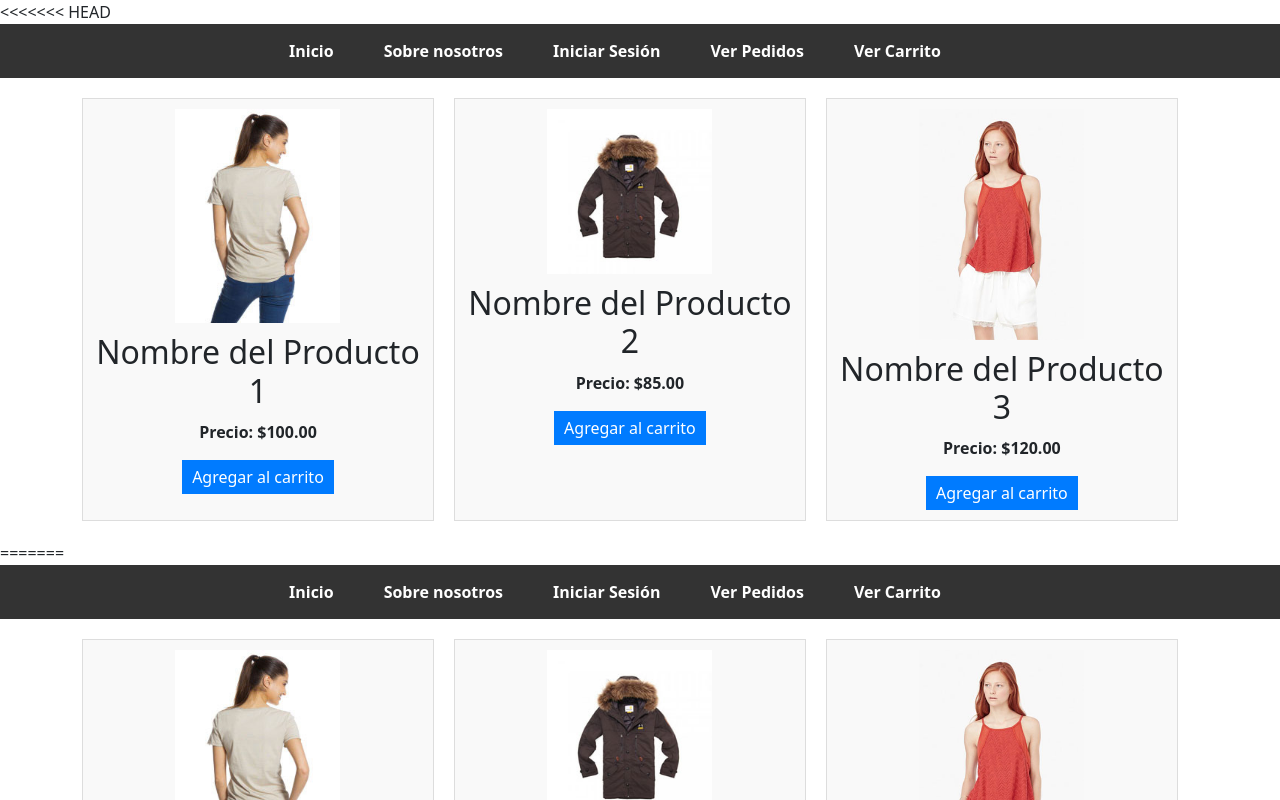
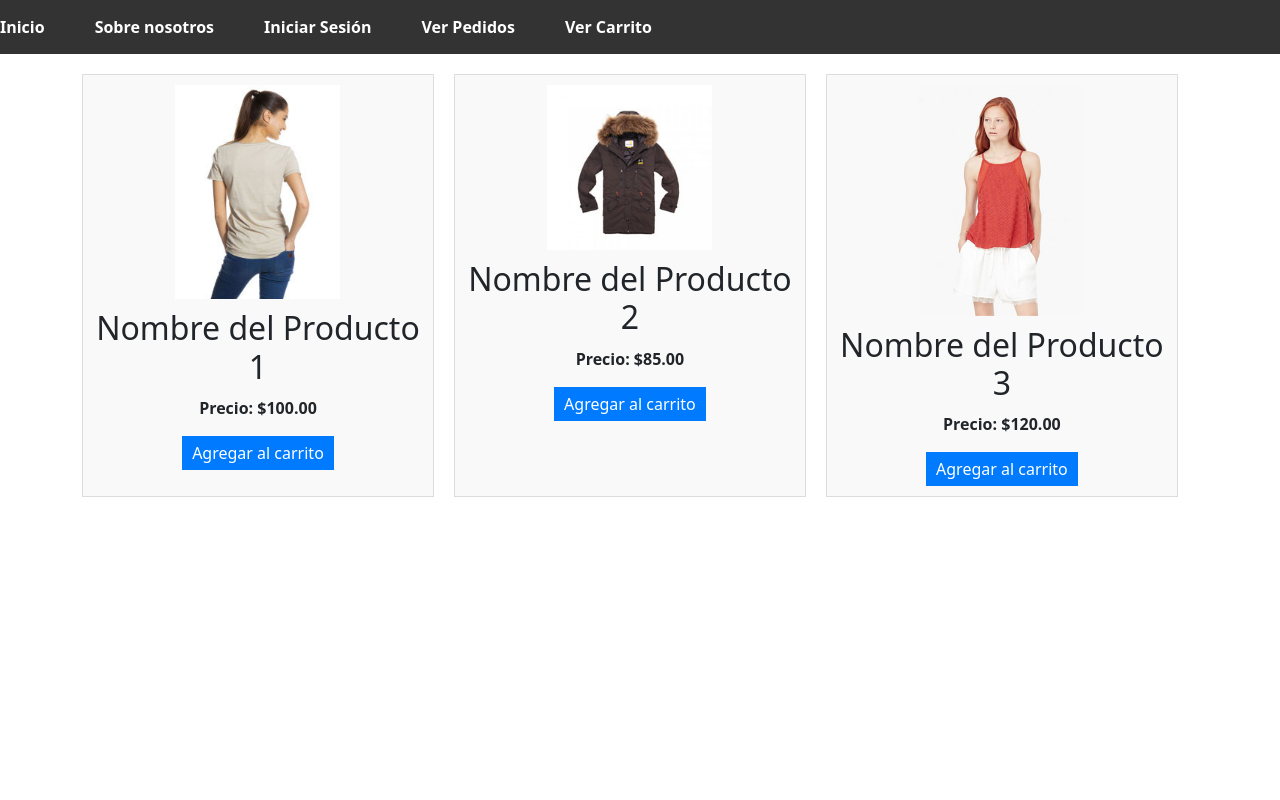
Before and after one commit to Ninthharp8/ProyectoFinal, an Angular app: page / in a window 1280 px wide. Shown: the top 800 px of the page. Built offline with nearby package versions, Linux system fonts and the light colour scheme.

Commit message:
resolvi el bug de que salia 2 veces

```diff
--- a/src/app/Componentes/principal/principal.component.html
+++ b/src/app/Componentes/principal/principal.component.html
@@ -1,5 +1,12 @@
-<!-- Barra de navegación -->
-<nav>
+<!DOCTYPE html>
+<html lang="en">
+<head>
+  <meta charset="UTF-8">
+  <meta name="viewport" content="width=device-width, initial-scale=1.0">
+  <title>Document</title>
+</head>
+<body>
+  <nav class="navbar">
     <ul>
       <li><a routerLink="/">Inicio</a></li>
       <li><a routerLink="/Sobre nosotros">Sobre nosotros</a></li>
@@ -33,3 +40,7 @@
       <button>Agregar al carrito</button>
     </div>
   </div>
+
+
+</body>
+</html>
--- a/src/app/app.component.html
+++ b/src/app/app.component.html
@@ -1,7 +1,12 @@
-<<<<<<< HEAD
-<router-outlet></router-outlet>
-=======
+<!DOCTYPE html>
+<html lang="en">
+<head>
+    <meta charset="UTF-8">
+    <meta name="viewport" content="width=device-width, initial-scale=1.0">
+    <title>Document</title>
+</head>
+<body>
+    <router-outlet></router-outlet>
 
-<!-- <app-login></app-login> -->
-<app-principal></app-principal>
->>>>>>> 94d101d132200586bb268c4041180f4979947d83
+</body>
+</html>
```
